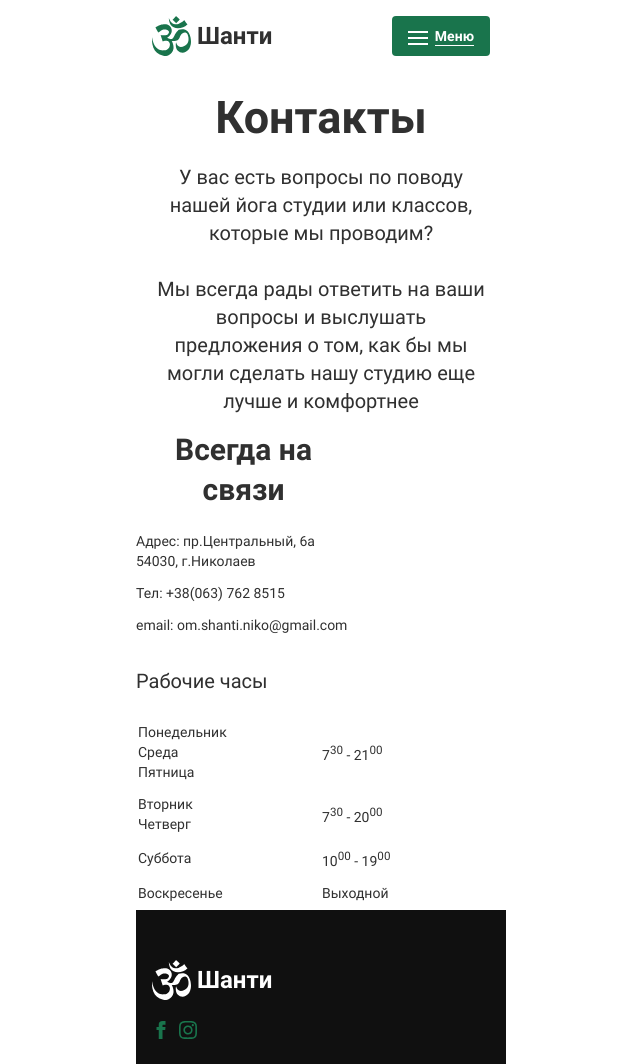
After one commit to Menolas/eva, a PHP site: page /contact.html in a window 1280 px wide. The commit adds this page. Shown: the whole page, without its empty margins (319-959 px from the left). Run offline with PHP 8.4, Linux system fonts and the light colour scheme.

Commit message:
contact page

```diff
--- /dev/null
+++ b/contact.html
@@ -0,0 +1,171 @@
+<!DOCTYPE html>
+<html lang="ru">
+	<head>
+	    <meta charset="utf-8">
+	    <title>Йога студия - ОмШанти - Николаев</title>
+	    <meta name="viewport" content="width=device-width, initial-scale=1">
+	    <meta name="Keywords" content="photography,lancashire,manchester,uk, blackburn,preston,corporate,pr,architecture,environmental,portrait,business,photographer">
+	    <meta name="Description" content="Helping clients with their image communications through creative, corporate, business, PR, portraits, architectural and interiors photography.
+      Based in Lancashire covering Manchester Liverpool , Leeds, Cheshire, the North West and the rest of the UK.  ">
+	    <link rel="stylesheet" href="css/style.css">
+	</head>
+	<body>
+		<div class="container">
+			<header class="main-header">
+				<div class="main-header__block-wrap">
+					<div class="main-header__logo  logo-block">
+						<a class="logo-block__link" href="index.html">
+							<svg><use xlink:href="#logo-om"></use></svg>
+							<p class="logo-block__name">Шанти</p>
+							<p class="logo-block__description">Студия йоги</p>
+						</a>
+					</div>
+					<nav class="main-nav">
+						<div class="main-nav__toggler">
+							<span class="main-nav__toggler-element"></span>
+							<span class="main-nav__toggler-label">Меню</span>
+						</div>
+						<ul class="main-nav__list">
+							<li class="main-nav__item">
+								<a class="main-nav__link" href="index.html">Главная</a>
+							</li><li class="main-nav__item">
+								<a class="main-nav__link" href="#">Новости</a>
+							</li>
+
+							<li class="main-nav__item">
+								<a class="main-nav__link" href="#">Направления</a>
+							</li>
+							<li class="main-nav__item">
+								<a class="main-nav__link" href="#">Преподаватели</a>
+							</li>
+							<li class="main-nav__item">
+								<a class="main-nav__link" href="#">Расписание</a>
+							</li>
+							<li class="main-nav__item">
+								<a class="main-nav__link  main-nav__link--active">Контакты</a>
+							</li>
+						</ul>
+					</nav>
+				</div>
+			</header>
+			<main class="page-main-content">
+				<h1 class="page-main-content__title  title">Контакты</h1>
+				<h1 class="page-main-content__title  page-main-content__title--mobile  title">Контакты</h1>
+				<p class="page-main-content__greeting">У вас есть вопросы по поводу нашей йога студии или классов, которые мы проводим?<br><br>Мы всегда рады ответить на ваши вопросы и выслушать предложения о том, как бы мы могли сделать нашу студию еще лучше и комфортнее</p>
+				<p class="page-main-content__greeting  page-main-content__greeting--mobile">У вас есть вопросы по поводу нашей йога студии или классов, которые мы проводим?<br><br>Мы всегда рады ответить на ваши вопросы и выслушать предложения о том, как бы мы могли сделать нашу студию еще лучше и комфортнее</p>
+
+				<section class="contact">
+					<h2 class="contact__title  title__secondary">Всегда на связи</h2>
+					<p  class="contact__address">
+						Адрес: пр.Центральный, 6а
+					    54030, г.Николаев</p>
+					<p class="contact__phone">Тел: +38(063) 762 8515</p>
+					<p class="contact__email">email: om.shanti.niko@gmail.com</p>
+				</section>
+				<section class="short-schedule">
+					<h3 class="short-schedule__title  title__third">Рабочие часы</h3>
+					<table class="short-schedule__table">
+						<tr>
+							<td>
+								Понедельник<br>
+								Среда<br>
+								Пятница
+							</td>
+							<td>7<sup>30</sup> - 21<sup>00</sup></td>
+						</tr>
+						<tr>
+							<td>
+								Вторник<br>
+								Четверг
+							</td>
+							<td>7<sup>30</sup> - 20<sup>00</sup></td>
+						</tr>
+						<tr>
+							<td>Суббота</td>
+							<td>10<sup>00</sup> - 19<sup>00</sup></td>
+						</tr>
+						<tr>
+							<td>Воскресенье</td>
+							<td>Выходной</td>
+						</tr>
+					</table>
+				</section>
+			</main>
+		    <footer class="main-footer">
+				<div class="main-footer__logo  logo-block">
+					<a class="logo-block__link" href="index.html">
+						<svg><use xlink:href="#logo-om"></use></svg>
+						<p class="logo-block__name">Шанти</p>
+						<p class="logo-block__description">Студия йоги</p>
+					</a>
+				</div>
+				<div class="main-footer__social-block  social-block">
+					<ul class="social-block__list">
+						<li class="social-block__item">
+							<a class="social-block__link" href="#">
+								<svg><use xlink:href="#facebook"></use></svg>
+								Ссылка на наш профиль в Фейсбуке
+							</a>
+						</li>
+						<li class="social-block__item">
+							<a class="social-block__link" href="#">
+								<svg><use xlink:href="#instagram"></use></svg>
+								Ссылка на наш профиль в Инстаграме
+							</a>
+						</li>
+					</ul>
+				</div>
+			</footer>
+		</div>
+		<svg display="none">
+			<symbol id="instagram" viewBox="0 0 24 24">
+				<path d="M12 2.163c3.204 0 3.584.012 4.85.07 3.252.148 4.771 1.691 4.919 4.919.058 1.265.069 1.645.069 4.849 0 3.205-.012 3.584-.069 4.849-.149 3.225-1.664 4.771-4.919 4.919-1.266.058-1.644.07-4.85.07-3.204 0-3.584-.012-4.849-.07-3.26-.149-4.771-1.699-4.919-4.92-.058-1.265-.07-1.644-.07-4.849 0-3.204.013-3.583.07-4.849.149-3.227 1.664-4.771 4.919-4.919 1.266-.057 1.645-.069 4.849-.069zm0-2.163c-3.259 0-3.667.014-4.947.072-4.358.2-6.78 2.618-6.98 6.98-.059 1.281-.073 1.689-.073 4.948 0 3.259.014 3.668.072 4.948.2 4.358 2.618 6.78 6.98 6.98 1.281.058 1.689.072 4.948.072 3.259 0 3.668-.014 4.948-.072 4.354-.2 6.782-2.618 6.979-6.98.059-1.28.073-1.689.073-4.948 0-3.259-.014-3.667-.072-4.947-.196-4.354-2.617-6.78-6.979-6.98-1.281-.059-1.69-.073-4.949-.073zm0 5.838c-3.403 0-6.162 2.759-6.162 6.162s2.759 6.163 6.162 6.163 6.162-2.759 6.162-6.163c0-3.403-2.759-6.162-6.162-6.162zm0 10.162c-2.209 0-4-1.79-4-4 0-2.209 1.791-4 4-4s4 1.791 4 4c0 2.21-1.791 4-4 4zm6.406-11.845c-.796 0-1.441.645-1.441 1.44s.645 1.44 1.441 1.44c.795 0 1.439-.645 1.439-1.44s-.644-1.44-1.439-1.44z"/>
+			</symbol>
+			<symbol id="facebook" viewBox="0 0 24 24">
+				<path d="M9 8h-3v4h3v12h5v-12h3.642l.358-4h-4v-1.667c0-.955.192-1.333 1.115-1.333h2.885v-5h-3.808c-3.596 0-5.192 1.583-5.192 4.615v3.385z"/>
+			</symbol>
+			<symbol id="logo-om" viewBox="0 0 1250.000000 1280.000000">
+				<g transform="translate(0.000000,1280.000000) scale(0.100000,-0.100000)">
+				<path d="M7156 12205 c-311 -327 -566 -596 -566 -599 0 -5 1179 -1090 1189
+					-1093 6 -3 1143 1152 1149 1167 2 4 -248 239 -555 521 -307 283 -579 533 -604
+					556 l-46 43 -567 -595z"/>
+					<path d="M5394 12090 c3 -25 8 -90 11 -145 27 -461 135 -965 292 -1365 64
+					-163 188 -404 281 -545 245 -375 582 -679 962 -870 398 -200 832 -296 1340
+					-297 569 -2 1115 112 1689 349 495 205 924 480 1260 809 l135 131 -80 99 c-99
+					123 -315 400 -644 829 -139 182 -264 342 -276 357 l-23 28 -128 -113 c-606
+					-532 -1199 -898 -1744 -1077 -280 -92 -505 -130 -772 -130 -251 0 -429 29
+					-647 105 -427 149 -813 456 -1142 906 -174 238 -353 563 -458 830 -29 74 -55
+					136 -57 139 -3 3 -2 -15 1 -40z"/>
+					<path d="M3765 10174 c-282 -28 -456 -57 -688 -115 -563 -141 -1169 -415
+					-1787 -806 -94 -59 -170 -111 -170 -115 0 -5 822 -1495 877 -1590 6 -11 165
+					71 292 149 58 36 212 139 342 229 294 204 417 279 594 365 162 78 302 127 465
+					160 105 22 140 24 390 24 280 0 359 -7 554 -46 413 -83 692 -280 777 -549 30
+					-93 36 -244 14 -351 -74 -366 -383 -707 -735 -813 -226 -67 -544 -106 -864
+					-106 -242 1 -435 17 -779 66 -151 22 -262 33 -267 28 -5 -5 125 -426 313
+					-1014 178 -553 326 -1013 329 -1022 6 -15 23 -11 147 32 161 57 418 122 571
+					145 167 26 413 30 553 11 422 -60 732 -268 903 -609 91 -180 133 -351 141
+					-577 25 -680 -373 -1352 -972 -1640 -216 -104 -517 -178 -915 -226 -198 -24
+					-596 -24 -770 0 -356 48 -625 128 -910 270 -478 238 -875 606 -1214 1123 -434
+					663 -746 1586 -895 2647 -11 76 -22 140 -24 142 -2 3 -7 -35 -10 -83 -52 -728
+					-24 -1451 78 -2049 276 -1609 1089 -2787 2359 -3415 452 -224 908 -358 1426
+					-421 142 -17 549 -17 668 0 187 27 524 139 760 252 887 427 1438 1143 1562
+					2035 45 323 26 749 -50 1126 -77 381 -230 838 -421 1253 -38 82 -67 151 -66
+					153 2 1 62 -6 133 -16 411 -61 855 -50 1162 28 538 138 905 435 1164 941 35
+					69 79 168 97 220 126 358 191 502 298 665 126 192 284 356 493 514 459 347
+					865 443 1199 285 390 -183 674 -711 780 -1449 46 -316 52 -738 16 -1039 -95
+					-801 -539 -1397 -1334 -1794 -410 -205 -769 -292 -1146 -279 -399 14 -718 154
+					-978 426 -209 220 -365 529 -462 915 -25 102 -45 162 -48 150 -10 -33 -46
+					-245 -61 -364 -130 -984 101 -1836 644 -2380 653 -653 1667 -781 2546 -321
+					825 433 1393 1307 1584 2441 79 473 85 846 24 1455 -92 922 -330 1687 -695
+					2235 -129 192 -208 290 -359 440 -333 333 -742 552 -1204 645 -176 35 -309 47
+					-506 47 -401 -1 -773 -83 -1082 -238 -124 -62 -174 -100 -326 -243 -248 -234
+					-427 -447 -627 -746 -141 -213 -234 -375 -443 -780 -189 -367 -271 -514 -353
+					-637 -219 -325 -456 -496 -766 -552 -197 -36 -127 -54 -720 184 -291 117 -529
+					213 -531 215 -2 1 50 37 114 80 314 206 604 464 809 717 239 296 421 657 504
+					999 49 204 56 266 55 514 0 245 -9 320 -60 515 -175 669 -683 1189 -1384 1419
+					-281 92 -475 122 -820 126 -140 2 -273 1 -295 -1z"/></g>
+			</symbol>
+        </svg>
+		<script src="js/script.js"></script>
+	</body>
+</html>
--- a/css/style.css
+++ b/css/style.css
@@ -137,7 +137,10 @@ textarea {
     /*min-width: 1600px;
 		max-width: 1600px;*/ } }
 
-.logo-block {
+.logo-block__link {
+  display: block;
+  color: inherit;
+  text-decoration: none;
   display: -webkit-box;
   display: -ms-flexbox;
   display: flex;
@@ -333,21 +336,6 @@ textarea {
 .main-header__logo svg {
   fill: #19744C; }
 
-.main-header__title,
-.main-header__greeting {
-  display: none; }
-
-.main-header__title--mobile {
-  display: block; }
-
-.main-header__greeting--mobile {
-  display: block;
-  margin-bottom: 15px;
-  text-align: center;
-  font-size: 20px;
-  font-weight: 400;
-  line-height: 28px; }
-
 .main-nav__toggler {
   position: relative;
   padding: 13px 16px;
@@ -459,6 +447,30 @@ textarea {
     right: 0;
     height: 1px;
     background-color: #19744C; }
+
+.page-main-content__title,
+.page-main-content__greeting {
+  display: none;
+  padding: 0 16px; }
+
+.page-main-content__title--mobile {
+  display: block; }
+
+.page-main-content__greeting--mobile {
+  display: block;
+  margin-bottom: 15px;
+  text-align: center;
+  font-size: 20px;
+  font-weight: 400;
+  line-height: 28px; }
+
+.page-main-content__picture-wrap {
+  margin: 0 auto;
+  width: 338px; }
+
+.page-main-content .contact__title,
+.page-main-content .short-schedule__title {
+  color: #303030; }
 
 .news {
   padding: 50px 16px;
--- a/sass/blocks/logo-block.scss
+++ b/sass/blocks/logo-block.scss
@@ -1,4 +1,5 @@
-.logo-block {
+.logo-block__link {
+	@include link-style;
 	display: flex;
 	flex-direction: row;
 	justify-content: flex-start;
--- a/sass/blocks/main-header.scss
+++ b/sass/blocks/main-header.scss
@@ -16,21 +16,3 @@
 .main-header__logo svg {
 	fill: $green;
 }
-
-.main-header__title,
-.main-header__greeting {
-	display: none;
-}
-
-.main-header__title--mobile {
-	display: block;
-}
-
-.main-header__greeting--mobile {
-	display: block;
-	margin-bottom: 15px;
-	text-align: center;
-	font-size: 20px;
-	font-weight: 400;
-	line-height: 28px;
-}
--- /dev/null
+++ b/sass/blocks/page-main-content.scss
@@ -0,0 +1,28 @@
+.page-main-content__title,
+.page-main-content__greeting {
+	display: none;
+	padding: 0 16px;
+}
+
+.page-main-content__title--mobile {
+	display: block;
+}
+
+.page-main-content__greeting--mobile {
+	display: block;
+	margin-bottom: 15px;
+	text-align: center;
+	font-size: 20px;
+	font-weight: 400;
+	line-height: 28px;
+}
+
+.page-main-content__picture-wrap {
+	margin: 0 auto;
+	width: 338px;
+}
+
+.page-main-content .contact__title,
+.page-main-content .short-schedule__title {
+	color: $text-on-white;
+}
--- a/sass/style.scss
+++ b/sass/style.scss
@@ -9,6 +9,7 @@
 @import "blocks/social-block";
 @import "blocks/main-header";
 @import "blocks/main-nav";
+@import "blocks/page-main-content";
 @import "blocks/news";
 @import "blocks/branches";
 @import "blocks/teachers";
```
Also changed, not shown: index.html (+13 -9 lines), 1 other file.
